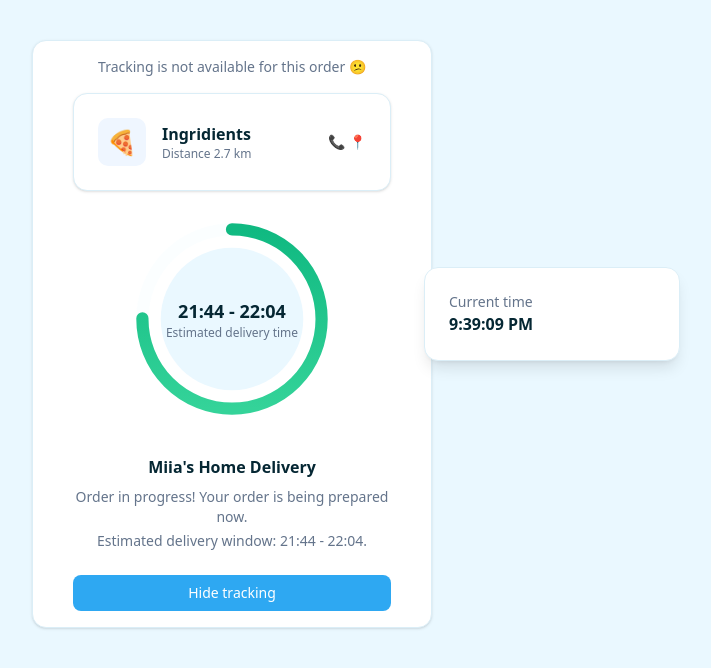
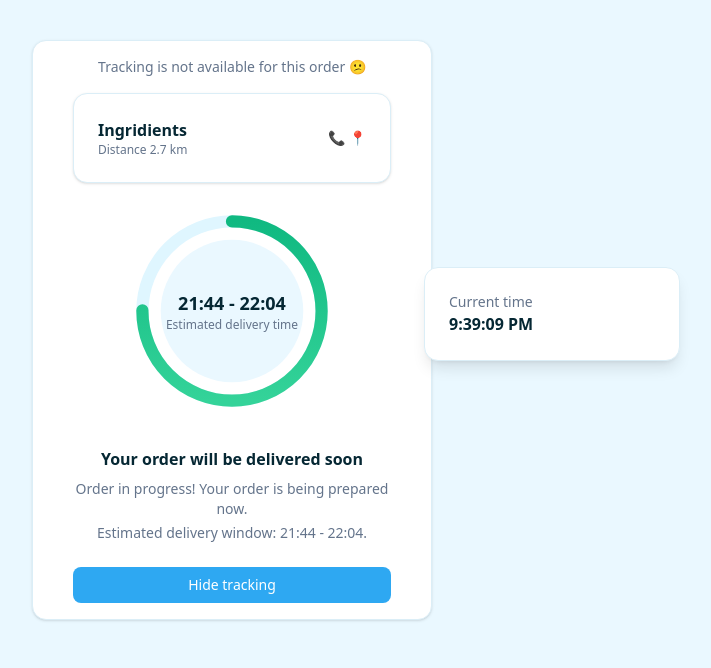
Before and after one commit to ptzburn/junction25, a Next.js app: page /placedOrder/1 in a window 1280 px wide. Shown: the top 668 px of the page, without its empty margins (408-1119 px from the left). Built offline with nearby package versions, Linux system fonts and the light colour scheme.

Commit message:
Small fix

```diff
--- a/src/app/placedOrder/[orderId]/page.tsx
+++ b/src/app/placedOrder/[orderId]/page.tsx
@@ -112,7 +112,6 @@ export default function PlacedOrderPage() {
 
             <Card className="mb-4">
               <CardContent className="flex items-center gap-4">
-                <div className="w-12 h-12 rounded-lg bg-blue-50 flex items-center justify-center text-2xl">🍕</div>
                 <div className="flex-1">
                   <div className="font-semibold">{dishName} Ingridients</div>
                   <div className="text-xs text-muted-foreground">Distance 2.7 km</div>
@@ -131,7 +130,7 @@ export default function PlacedOrderPage() {
                     </linearGradient>
                   </defs>
                   <g transform="translate(110,110)">
-                    <circle r="88" fill="none" stroke="var(--muted)" strokeWidth="12" opacity="0.12" />
+                    <circle r="88" fill="none" stroke="var(--muted)" strokeWidth="12" strokeOpacity="1" />
                     <circle r="88" fill="none" stroke="url(#g1)" strokeWidth="12" strokeLinecap="round"
                       strokeDasharray={`${dash} ${circumference - dash}`} strokeDashoffset={0} transform="rotate(-90)" />
                     <circle r="70" fill="var(--background)" />
@@ -145,7 +144,7 @@ export default function PlacedOrderPage() {
               </div>
 
               <div className="text-center mb-6">
-                <div className="font-semibold">Miia's Home Delivery</div>
+                <div className="font-semibold">Your order will be delivered soon</div>
                 <div className="text-sm text-muted-foreground mt-2">Order in progress! Your order is being prepared now.</div>
                 <div className="text-sm text-muted-foreground mt-1">Estimated delivery window: {etaText}.</div>
               </div>
```
